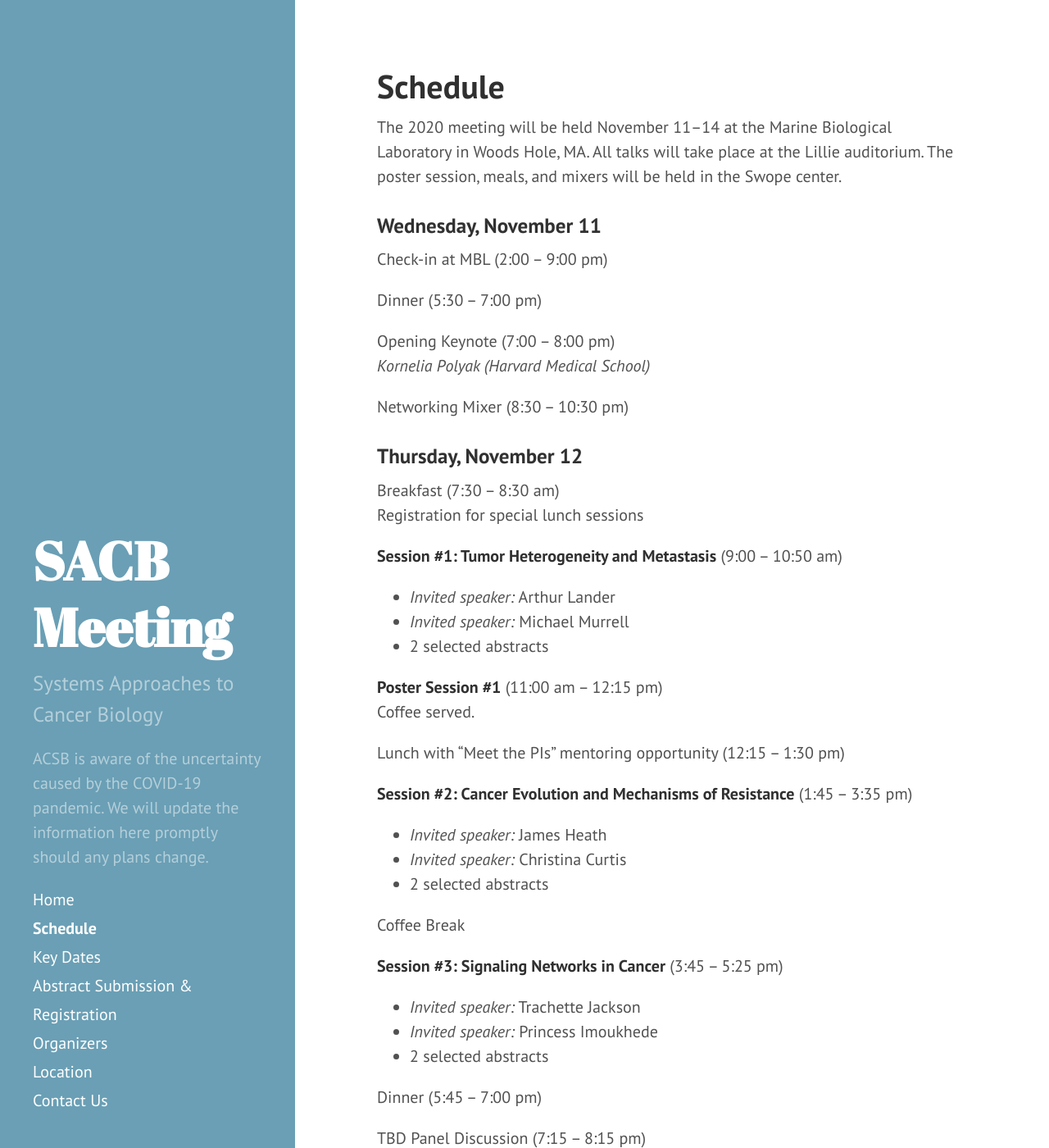
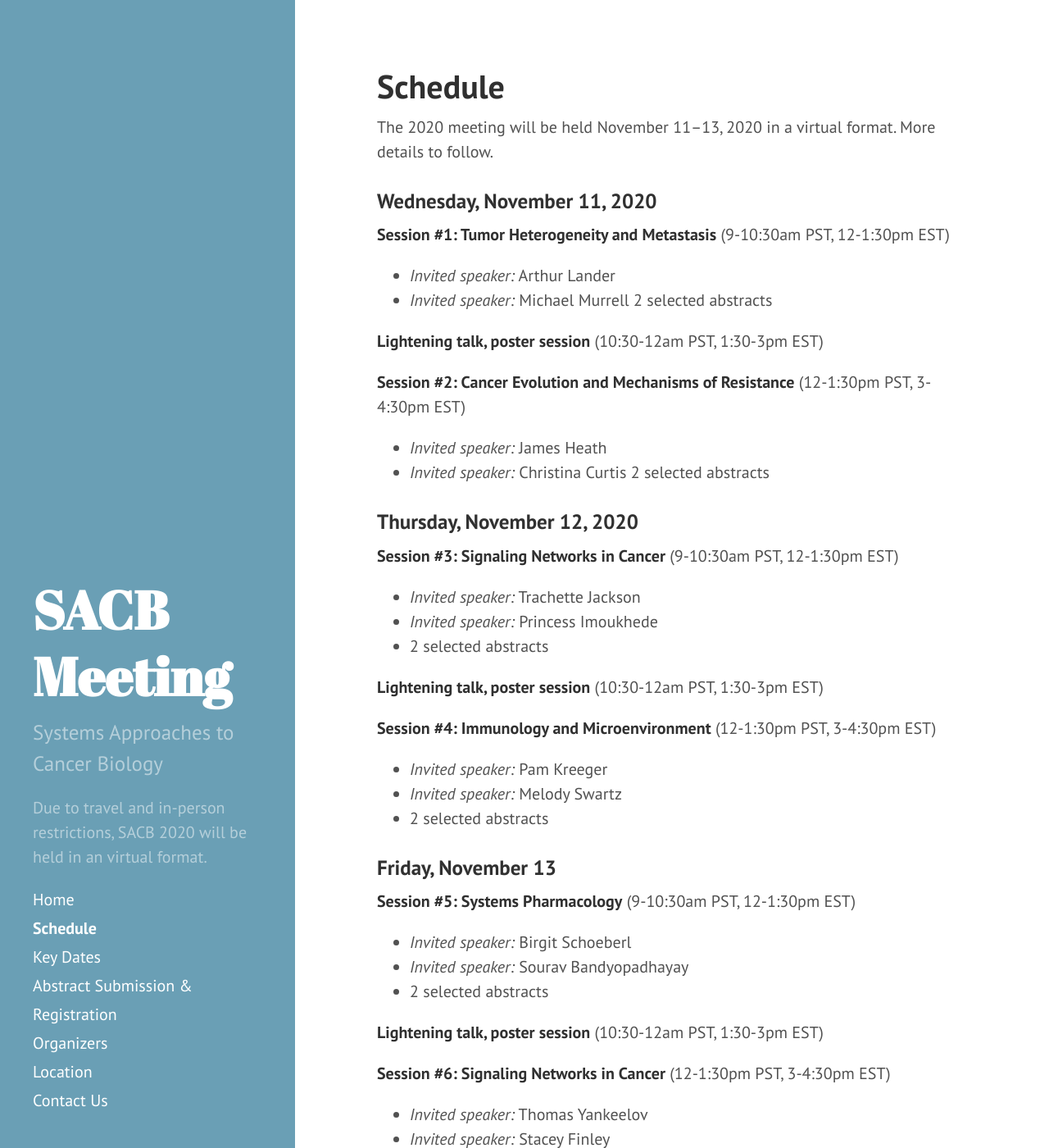
Before and after one commit to AECCSB/sacb-meeting, a Jekyll site: the page built from schedule.md, in a window 1280 px wide and 1400 px high. Shown: the whole window at 82% size. Built offline with Jekyll 4.4.1, drawn with Linux system fonts in a browser that asks for light colours; some of the changed text lies outside the part shown.

Commit message:
updated index for online format and remove keynotes

```diff
--- a/_includes/sidebar.html
+++ b/_includes/sidebar.html
@@ -7,7 +7,7 @@
         </a>
       </h1>
       <p class="lead">{{ site.description }}</p>
-      <p>ACSB is aware of the uncertainty caused by the COVID-19 pandemic. We will update the information here promptly should any plans change.</p>
+      <p>Due to travel and in-person restrictions, SACB 2020 will be held in an virtual format. </p>
     </div>
 
     <nav class="sidebar-nav">
--- a/schedule.md
+++ b/schedule.md
@@ -3,96 +3,49 @@ title: Schedule
 layout: page
 ---
 
-The 2020 meeting will be held November 11–14 at the Marine Biological Laboratory in Woods Hole, MA. All talks will take place at the Lillie auditorium. The poster session, meals, and mixers will be held in the Swope center.
+The 2020 meeting will be held November 11–13, 2020 in a virtual format. More details to follow.
 
-### Wednesday, November 11
+### Wednesday, November 11, 2020
 
-Check-in at MBL (2:00 – 9:00 pm)
-
-Dinner (5:30 – 7:00 pm)
-
-Opening Keynote (7:00 – 8:00 pm)
-*Kornelia Polyak (Harvard Medical School)*
-
-Networking Mixer (8:30 – 10:30 pm)
-
-### Thursday, November 12
-
-Breakfast (7:30 – 8:30 am)
-Registration for special lunch sessions
-
-**Session #1: Tumor Heterogeneity and Metastasis** (9:00 – 10:50 am)
-
+**Session #1: Tumor Heterogeneity and Metastasis** (9-10:30am PST, 12-1:30pm EST)
 - *Invited speaker:* Arthur Lander
 - *Invited speaker:* Michael Murrell
-- 2 selected abstracts
+2 selected abstracts
 
-**Poster Session #1** (11:00 am – 12:15 pm)
-Coffee served.
+**Lightening talk, poster session** (10:30-12am PST, 1:30-3pm EST)
 
-Lunch with "Meet the PIs" mentoring opportunity (12:15 – 1:30 pm)
-
- **Session #2: Cancer Evolution and Mechanisms of Resistance** (1:45 – 3:35 pm)
-
+**Session #2: Cancer Evolution and Mechanisms of Resistance** (12-1:30pm PST, 3-4:30pm EST)
 - *Invited speaker:* James Heath
 - *Invited speaker:* Christina Curtis
-- 2 selected abstracts
+2 selected abstracts
 
-Coffee Break
+### Thursday, November 12, 2020
 
-**Session #3: Signaling Networks in Cancer** (3:45 – 5:25 pm)
-
+**Session #3: Signaling Networks in Cancer** (9-10:30am PST, 12-1:30pm EST)
 - *Invited speaker:* Trachette Jackson
 - *Invited speaker:* Princess Imoukhede
 - 2 selected abstracts
 
-Dinner (5:45 – 7:00 pm)
+**Lightening talk, poster session** (10:30-12am PST, 1:30-3pm EST)
 
-TBD Panel Discussion (7:15 – 8:15 pm)
-
-Networking Mixer (8:30 – 10:30 pm)
-
-### Friday, November 13
-
-Breakfast (7:00 – 8:30 am)
-
-AECCSB Business Meeting (7:15 – 8:15 am)
-
-**Session #4: Immunology and Microenvironment** (9:00 - 10:50 am)
+**Session #4: Immunology and Microenvironment** (12-1:30pm PST, 3-4:30pm EST)
 - *Invited speaker:* Pam Kreeger
 - *Invited speaker:* Melody Swartz
 - 2 selected abstracts
 
-**Poster Session #2** (11:00 am – 12:15 pm)
-Coffee served.
+### Friday, November 13
 
-Lunch + "Meet the PIs" Lunch Tables (12:15 – 1:30 pm)
-
-**Session #5: Systems Pharmacology** (1:45 – 3:35 pm)
+**Session #5: Systems Pharmacology** (9-10:30am PST, 12-1:30pm EST)
 - *Invited speaker:* Birgit Schoeberl
 - *Invited speaker:* Sourav Bandyopadhayay
 - 2 selected abstracts
 
-Coffee break
+**Lightening talk, poster session** (10:30-12am PST, 1:30-3pm EST)
 
-**NCI Session** (3:45 – 5:15 pm)
-- 3 selected speakers TBD
-
-Dinner (5:30 – 7:00 pm)
-
-### Saturday, November 14
-
-Breakfast (7:00 – 8:00 am)
-
-**Session #6: Signaling Networks in Cancer** (8:30 – 10:20 am)
-
+**Session #6: Signaling Networks in Cancer** (12-1:30pm PST, 3-4:30pm EST)
 - *Invited speaker:* Thomas Yankeelov
 - *Invited speaker:* Stacey Finley
 - 2 selected abstracts
 
-Coffee Break (10:20 – 10:30 am)
 
-Closing Keynote (10:30 – 11:30 am)
-*Mike Yaffe (MIT)*
-
-Note: *Invited talks will be limited to 30 minutes with 10 minutes for questions. Selected talks will be limited to 12 minutes with 3 minutes for questions.*
+Note: *Invited talks will be limited to 25 minutes. Selected talks will be limited to 15 minutes.*
```
Also changed, not shown: keydates.md (+1 -6 lines), location.md (+1 -24 lines).
